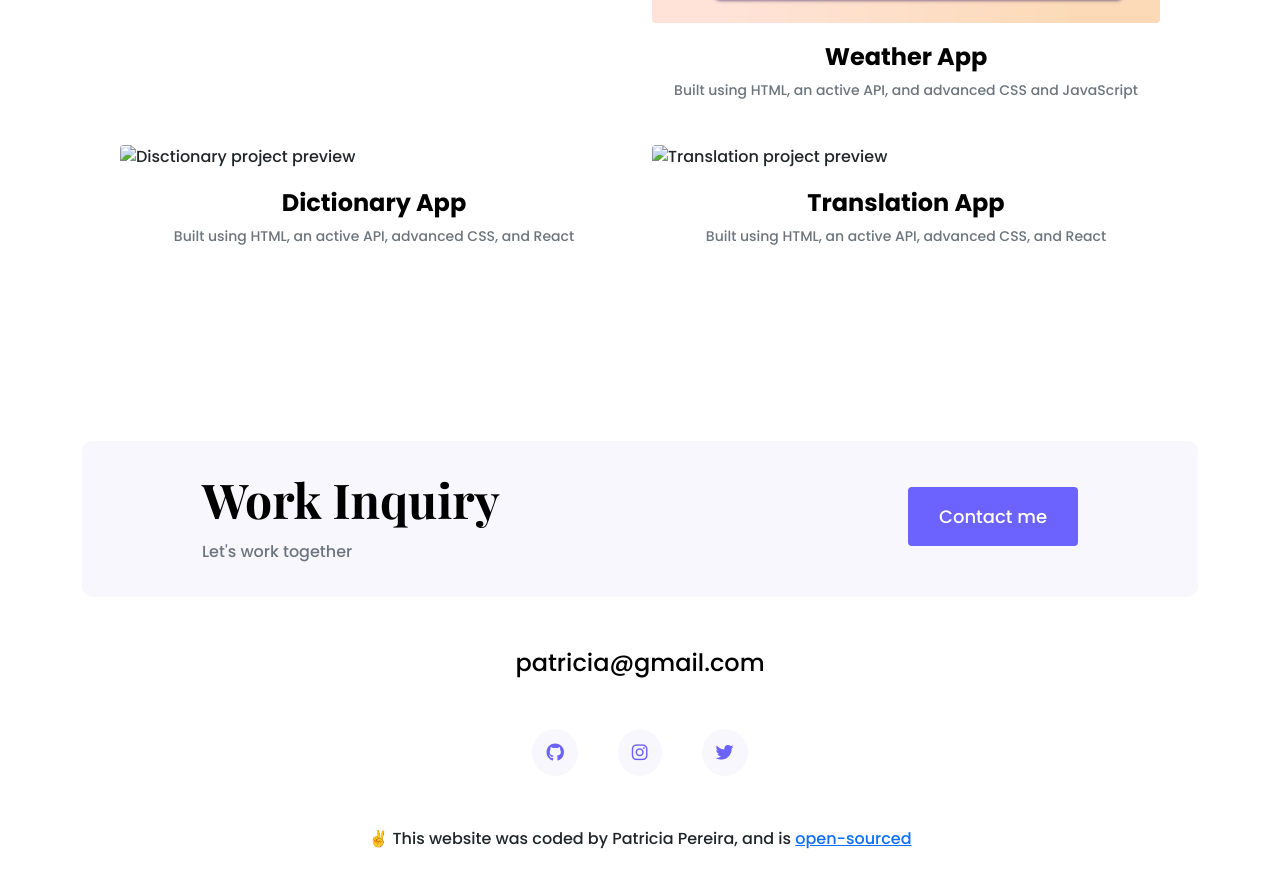
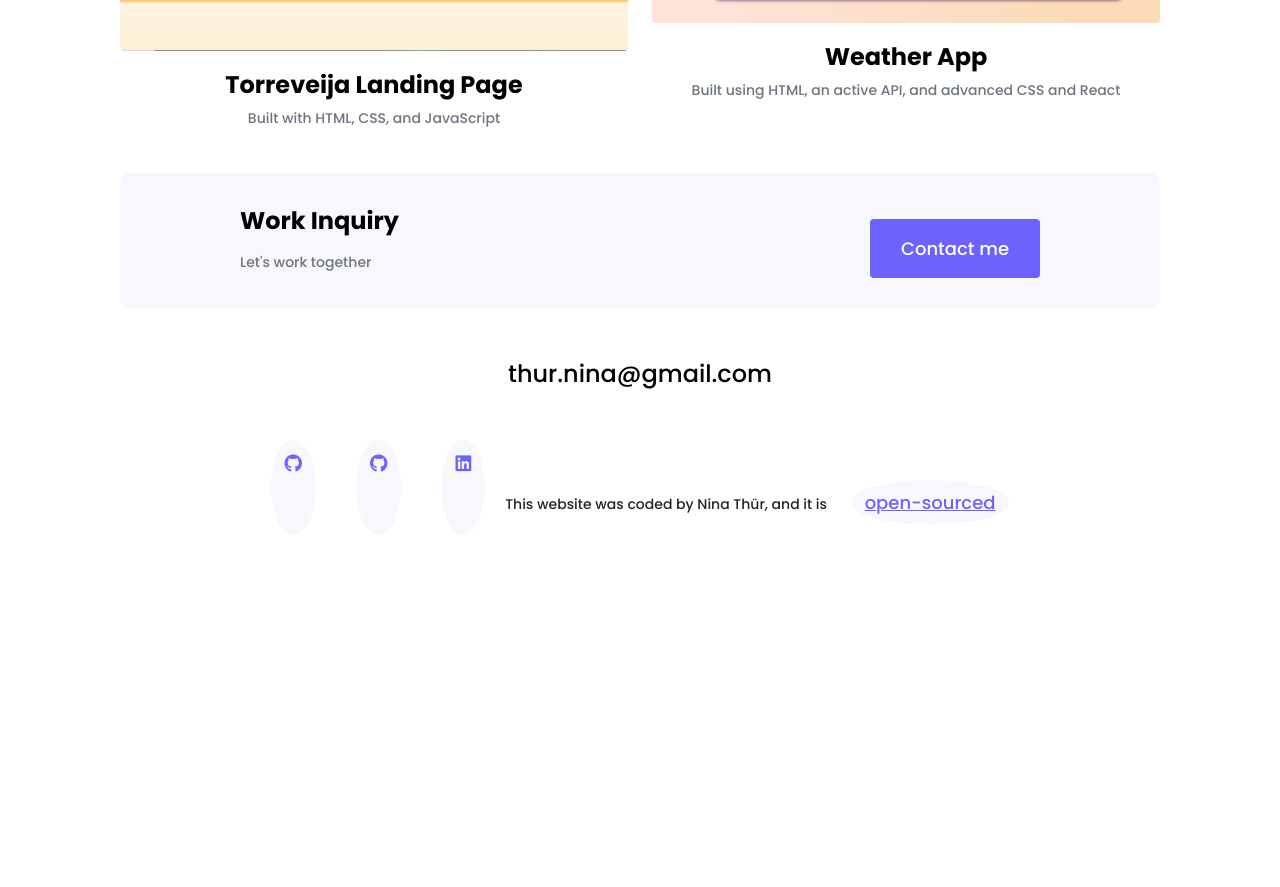
Before and after one commit to nina-thur/Homework-3, a website: page work.html in a window 1280 px wide. Shown: the part 739-1626 px from the top of the page. After the commit the page ends 1424 px from the top, so only its background shows below. Drawn offline with nearby package versions, Linux system fonts and the light colour scheme.

Commit message:
Update work.html

```diff
--- a/work.html
+++ b/work.html
@@ -1,12 +1,10 @@
 <!DOCTYPE html>
 <html lang="en">
-
 <head>
     <meta charset="UTF-8" />
     <meta http-equiv="X-UA-Compatible" content="IE=edge" />
     <meta name="viewport" content="width=device-width, initial-scale=1.0" />
-    <title>SheCodes Portfolio</title>
-
+    <title>Ninas Portfolio</title>
     <link href="https://cdn.jsdelivr.net/npm/bootstrap@5.0.0-beta2/dist/css/bootstrap.min.css" rel="stylesheet"
         integrity="sha384-BmbxuPwQa2lc/FVzBcNJ7UAyJxM6wuqIj61tLrc4wSX0szH/Ev+nYRRuWlolflfl" crossorigin="anonymous" />
     <link rel="preconnect" href="https://fonts.gstatic.com" />
@@ -14,32 +12,28 @@
         href="https://fonts.googleapis.com/css2?family=Playfair+Display:wght@700&family=Poppins:wght@500;700&display=swap"
         rel="stylesheet" />
     <link rel="stylesheet" href="styles/style.css" />
-
     <script src="https://cdn.jsdelivr.net/npm/bootstrap@5.0.0-beta2/dist/js/bootstrap.bundle.min.js"
         integrity="sha384-b5kHyXgcpbZJO/tY9Ul7kGkf1S0CWuKcCD38l8YkeH8z8QjE0GmW1gYU5S9FOnJ0"
         crossorigin="anonymous"></script>
     <script src="https://kit.fontawesome.com/ddc3ee268a.js" crossorigin="anonymous"></script>
 </head>
-
 <body>
     <div class="container">
         <nav class="d-flex justify-content-between">
             <a href="/" title="Homepage">
-                <img src="images/logo.png" class="logo d-none d-md-block" alt="Patricia Logo" />
-                <img src="images/logo-small.jpg" class="logo d-block d-md-none" alt="Patricia Logo" />
             </a>
             <ul>
                 <li>
                     <a href="/" title="Homepage"> Home</a>
                 </li>
                 <li>
-                    <a href="/about.html" title="About Patricia"> About</a>
+                    <a href="/about.html" title="About Nina"> About</a>
                 </li>
                 <li class="active">
-                    <a href="/work.html" title="Patricia's work"> Work</a>
+                    <a href="/work.html" title="Nina's work"> Work</a>
                 </li>
                 <li>
-                    <a href="/contact.html" title="Contact Patricia"> Contact</a>
+                    <a href="/contact.html" title="Contact Nina"> Contact</a>
                 </li>
             </ul>
         </nav>
@@ -50,8 +44,8 @@
 
             <div class="row">
                 <div class="col-md-6 mb-4">
-                    <img src="images/yogurt.png" class="img-fluid mb-3 rounded" alt="Yogurt project preview" />
-                    <h3 class="text-center m-0">Yogurt Landing Page</h3>
+                    <img src="images/torreveija.png" class="img-fluid mb-3 rounded" alt="Torreveija project preview" />
+                    <h3 class="text-center m-0">Torreveija Landing Page</h3>
                     <p class="text-center text-muted">
                         Built with HTML, CSS, and JavaScript
                     </p>
@@ -60,26 +54,8 @@
                     <img src="images/weather.png" class="img-fluid mb-3 rounded" alt="Weather project preview" />
                     <h3 class="text-center m-0">Weather App</h3>
                     <p class="text-center text-muted">
-                        Built using HTML, an active API, and advanced CSS and JavaScript
+                        Built using HTML, an active API, and advanced CSS and React
                     </p>
-                </div>
-                <div class="col-md-6 mb-4">
-                    <img src="images/dictionary.png" class="img-fluid mb-3 rounded" alt="Disctionary project preview" />
-                    <h3 class="text-center m-0">Dictionary App</h3>
-                    <p class="text-center text-muted">
-                        Built using HTML, an active API, advanced CSS, and React
-                    </p>
-                </div>
-                <div class="col-md-6 mb-4">
-                    <img src="images/translation.png" class="img-fluid mb-3 rounded"
-                        alt="Translation project preview" />
-                    <h3 class="text-center m-0">Translation App</h3>
-                    <p class="text-center text-muted">
-                        Built using HTML, an active API, advanced CSS, and React
-                    </p>
-                </div>
-            </div>
-        </div>
                 </div>
     <footer class="container">
         <div class="contact-box justify-content-between mb-5 d-none d-md-flex">
@@ -88,34 +64,34 @@
                 <p class="text-muted">Let's work together</p>
             </div>
             <div>
-                <a href="/contact.html" class="btn btn-branding mt-3" title="Contact Patricia">
+                <a href="/contact.html" class="btn btn-branding mt-3" title="Contact Nina">
                     Contact me
                 </a>
             </div>
         </div>
         <div class="d-flex justify-content-center mb-5">
-            <a href="mailto:patricia@gmail.com" class="email-link" title="Email Patricia">
-                patricia@gmail.com
+            <a href="mailto:thur.nina@gmail.com" class="email-link" title="Email Nina">
+                thur.nina@gmail.com
             </a>
         </div>
         <div class="social-links d-flex justify-content-center">
             <a href="https://www.github.com/patricia" target="_blank" title="GitHub Profile">
                 <i class="fab fa-github"></i>
             </a>
-            <a href="https://www.instragram.com/patricia" target="_blank" title="instragram Profile">
-                <i class="fab fa-instagram"></i>
+            <div class="social-links d-flex justify-content-center">
+                <a href="https://www.github.com/nina-thur" target="_blank" title="GitHub Profile">
+                    <i class="fab fa-github"></i>
                 </a>
-            <a href="https://www.twitter.com/patricia" target="_blank" title="Twitter Profile">
-                <i class="fab fa-twitter"></i>
+                <a href="https://www.linkedin.com/in/nina-thur/" target="_blank" title="Linkedin Profile">
+                    <i class="fab fa-linkedin"></i>
                 </a>
             </div>
             <p class="text-center mt-5">
-            ✌️ This website was coded by Patricia Pereira, and is
-            <a href="https://github.com/matthieua/portfolio-project" target="_blank">
+                This website was coded by Nina Thür, and it is
+                <a href="https://github.com/nina-thur/Homework-3" target="_blank">
                     open-sourced
                 </a>
             </p>
     </footer>
 </body>
-
 </html>
```
Lines whose indentation alone changed are shown as unchanged.
